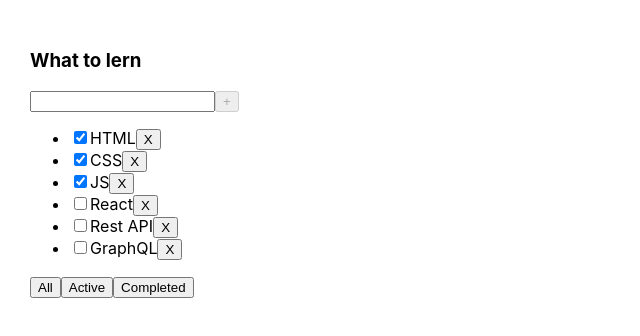
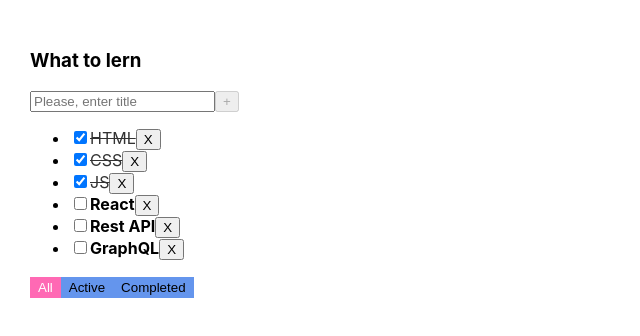
Before and after one commit to IlyaHancharuk/ToDoList, a React (Create React App) app: page / in a window 1280 px wide. Shown: the top 336 px of the page, without its empty margins (0-640 px from the left). Built offline with nearby package versions, Linux system fonts and the light colour scheme.

Commit message:
feat: implement changing task status

```diff
--- a/src/components/App.css
+++ b/src/components/App.css
@@ -7,3 +7,23 @@
 .App > div {
   margin-right: 50px;
 }
+
+.task {
+  font-weight: bold;
+}
+
+.task-done {
+  opacity: 0.8;
+  text-decoration: line-through;
+}
+
+.active-filter-btn {
+  background-color: hotpink;
+  border: 2px solid hotpink;
+  color: white;
+}
+
+.filter-btn {
+  background-color: cornflowerblue;
+  border: 2px solid cornflowerblue;
+}
--- a/src/components/App.tsx
+++ b/src/components/App.tsx
@@ -5,7 +5,6 @@ import Todolist from './Todolist';
 import { v1 } from 'uuid';
 
 const App = () => {
-
     //BLL:
         //localState
     const [tasks, setTasks] = useState( [
@@ -17,14 +16,19 @@ const App = () => {
         { id: v1(), title: 'GraphQL', isDone: false, },
     ]);
 
-    function removeTask(id: string) {
+    const removeTask = (id: string) => {
        const filtredTasks =  tasks.filter(task => task.id !== id);
        setTasks(filtredTasks);
     }
 
-    function addTask(title: string) {
+    const addTask = (title: string) => {
         const newTask: TasksType = { id: v1(), title: title, isDone: false,};
         setTasks([newTask, ...tasks]);
+    }
+
+    const changeTaskStatus = (id: string, status: boolean) => {
+       const changedTasks = tasks.map(t => t.id === id ? {...t, isDone: status} : t);
+       setTasks(changedTasks);
     }
 
     let [filter, setFilter] = useState<FilterType>('all');
@@ -39,9 +43,7 @@ const App = () => {
         filtredTasks = filtredTasks.filter(task => task.isDone === true);
     }
 
-    function changeFilter(filter: FilterType) {
-        setFilter(filter);
-    }
+    const changeFilter = (filter: FilterType) => setFilter(filter);
 
     //UI:
     return (
@@ -49,9 +51,11 @@ const App = () => {
             <Todolist
             title="What to lern"
             tasks={filtredTasks}
+            activFilter={filter}
             removeTask={removeTask}
             changeFilter={changeFilter}
-            addTask={addTask} />
+            addTask={addTask}
+            changeTaskStatus={changeTaskStatus} />
         </div>
     );
 }
--- a/src/components/Taskslist.tsx
+++ b/src/components/Taskslist.tsx
@@ -7,14 +7,19 @@ const Taskslist: FC<TasksListType> = (props) => {
         props.tasks.length
         ? props.tasks.map((task) => {
 
-            function removeTask() {
-                props.removeTask(task.id);
-            }
+            const taskClassName = task.isDone ? 'task-done' : 'task';
+            const removeTask = () => props.removeTask(task.id);
+            const changeTaskStatus = (e: React.ChangeEvent<HTMLInputElement>) => {
+                props.changeTaskStatus(task.id, e.currentTarget.checked);
+            };
 
             return (
                 <li key={task.id}>
-                    <input type="checkbox" defaultChecked={task.isDone} />
-                    <span>{task.title}</span>
+                    <input
+                        type="checkbox"
+                        defaultChecked={task.isDone}
+                        onChange={changeTaskStatus} />
+                    <span className={taskClassName}>{task.title}</span>
                     <button onClick={removeTask}> X </button>
                 </li>
             )
--- a/src/components/Todolist.tsx
+++ b/src/components/Todolist.tsx
@@ -14,32 +14,27 @@ const Todolist: React.FC<PropsToTodoType> = (props) => {
     } */
 
     const [title, setTitle] = useState('');
+    const [error, setError] = useState(false);
 
     function addTask() {
         const trimTitle = title.trim();
-        trimTitle && props.addTask(title);
+        trimTitle ? props.addTask(title) : setError(true);
         setTitle('');
     }
 
     function onChangeHandler(e: ChangeEvent<HTMLInputElement>) {
-        setTitle(e.currentTarget.value);
+        setTitle(e.currentTarget.value.trimStart());
+        error && setError(false);
     }
 
     function onKeyDownHandler(e: KeyboardEvent) {
         (e.key === 'Enter') && addTask();
     }
 
-    function setAllFilterValue() {
-        props.changeFilter('all');
-    }
+    const setAllFilterValue = () => props.changeFilter('all');
+    const setActiveFilterValue = () => props.changeFilter('active');
+    const setCompletedFilterValue = () => props.changeFilter('completed');
 
-    function setActiveFilterValue() {
-        props.changeFilter('active');
-    }
-
-    function setCompletedFilterValue() {
-        props.changeFilter('completed');
-    }
 
     return (
         <div className="Todolist">
@@ -49,17 +44,26 @@ const Todolist: React.FC<PropsToTodoType> = (props) => {
                 <button onClick={addTask}>+</button> */}
                 <input
                     value={title}
+                    placeholder="Please, enter title"
                     onChange={onChangeHandler}
-                    onKeyDown={onKeyDownHandler}
-                    />
-                <button disabled={title.length === 0} onClick={addTask}>+</button>
+                    onKeyDown={onKeyDownHandler} />
+                <button disabled={title.length === 0} onClick={addTask}> + </button>
                 { title.length > 20 && <div style={{color: 'hotpink'}}>Task title is to long!</div> }
             </div>
-            <Taskslist tasks={props.tasks} removeTask={props.removeTask} />
+            <Taskslist
+                tasks={props.tasks}
+                removeTask={props.removeTask}
+                changeTaskStatus={props.changeTaskStatus} />
             <div>
-                <button onClick={setAllFilterValue}>All</button>
-                <button onClick={setActiveFilterValue}>Active</button>
-                <button onClick={setCompletedFilterValue}>Completed</button>
+                <button
+                    className={props.activFilter === 'all' ? 'active-filter-btn' : 'filter-btn'}
+                    onClick={setAllFilterValue}>All</button>
+                <button
+                    className={props.activFilter === 'active' ? 'active-filter-btn' : 'filter-btn'}
+                    onClick={setActiveFilterValue}>Active</button>
+                <button
+                    className={props.activFilter === 'completed' ? 'active-filter-btn' : 'filter-btn'}
+                    onClick={setCompletedFilterValue}>Completed</button>
             </div>
         </div>
     )
--- a/src/types.ts
+++ b/src/types.ts
@@ -1,14 +1,17 @@
 export type PropsToTodoType = {
     title: string;
     tasks: Array<TasksType>;
+    activFilter: FilterType;
     removeTask: (id: string) => void;
     changeFilter: (filter: FilterType) => void;
     addTask: (title: string) => void;
+    changeTaskStatus: (id: string, status: boolean) => void;
 }
 
 export type TasksListType = {
     tasks: Array<TasksType>;
     removeTask: (id: string) => void;
+    changeTaskStatus: (id: string, status: boolean) => void;
 }
 
 export type TasksType = {
```
